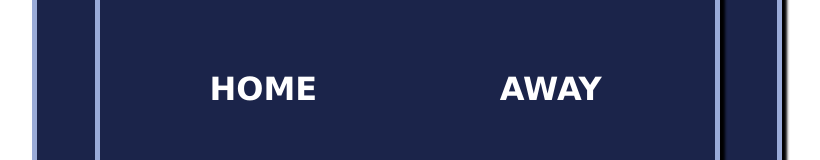
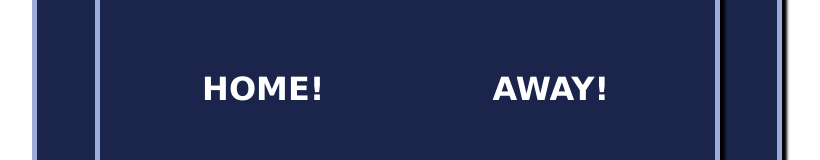
Before and after one commit to abuMaimunah/scoreboard, a plain HTML site: page index.html in a window 1280 px wide. Shown: the part 161-321 px from the top of the page, without its empty margins (233-1053 px from the left). Drawn offline with Linux system fonts and the light colour scheme; a web font is replaced by a local one.

Commit message:
updated the HOME and AWAY text

```diff
--- a/index.html
+++ b/index.html
@@ -9,7 +9,7 @@
     <div class="skin">
     <div class="container">
       <div class="child">
-        <h1>HOME</h1>
+        <h1>HOME!</h1>
         <div class="timer score">
           <h1  id="score-home">0</h1>
         </div>
@@ -20,7 +20,7 @@
         </div>
       </div>
       <div>
-        <h1>AWAY</h1>
+        <h1>AWAY!</h1>
         <div class="timer score">
           <h1 id="score-guest">0</h1>
         </div>
```
